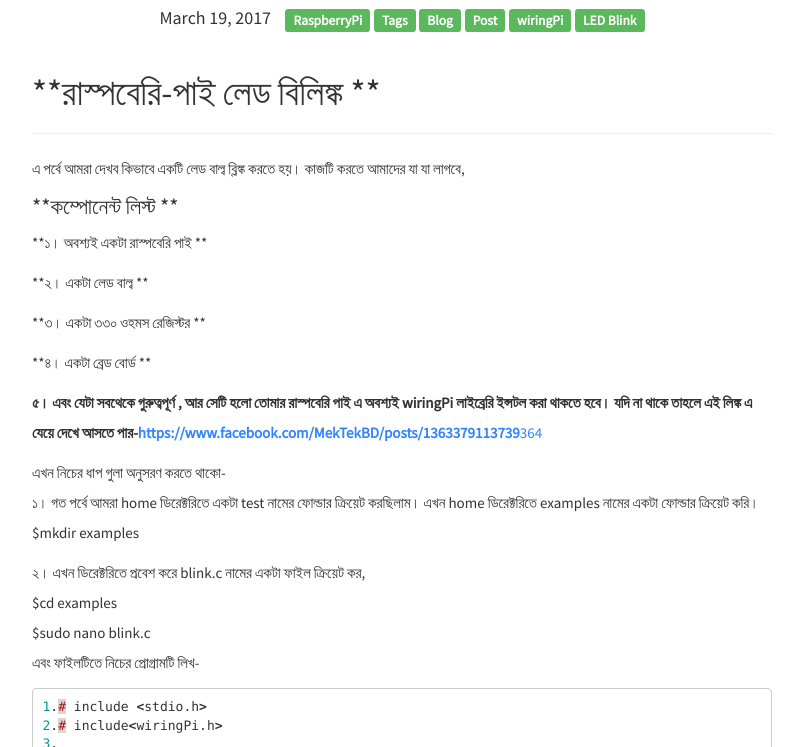
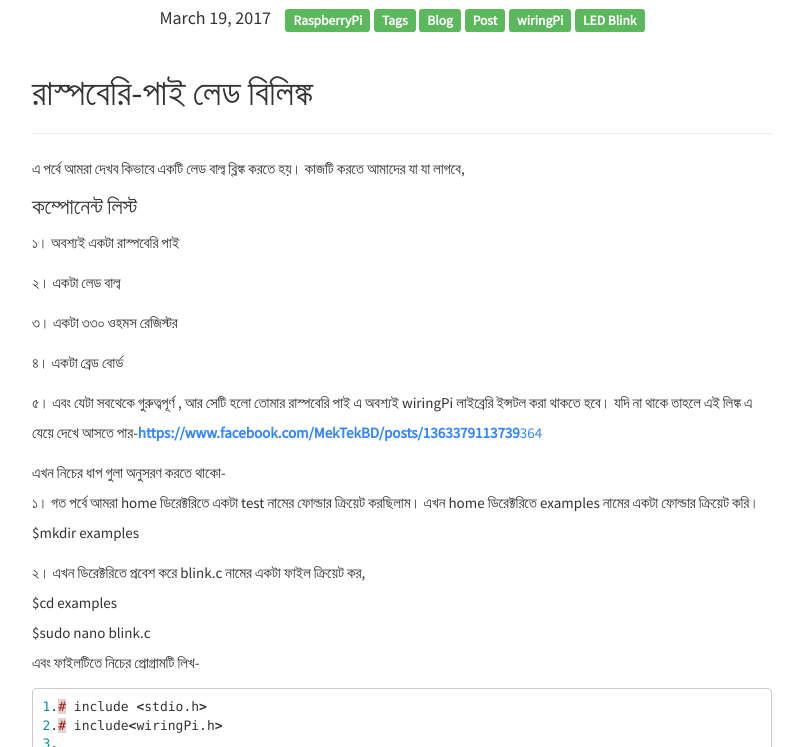
Before and after one commit to MekTekBD/saif, a Jekyll site: the page built from _posts/tutorial/2017-03-19-led-blink-with-wiringpi.md, in a window 1280 px wide and 900 px high, cut to the strip 153-900 px from the top of the window. Shown: the whole strip, without its empty margins (238-1041 px from the left). Built offline with Jekyll 4.4.1, drawn with Linux system fonts in a browser that asks for light colours; nearby versions of some CDN libraries; library files that are not in the unit come from our copies; comment, search, counter and statistics services are not loaded.

```diff
--- a/_posts/tutorial/2017-03-19-led-blink-with-wiringpi.md
+++ b/_posts/tutorial/2017-03-19-led-blink-with-wiringpi.md
@@ -11,23 +11,23 @@ tags:
 - LED Blink
 ---
 
-# **রাস্পবেরি-পাই লেড বিলিঙ্ক **
+# রাস্পবেরি-পাই লেড বিলিঙ্ক
 
 ---
 
 এ পর্বে আমরা দেখব কিভাবে একটি লেড বাল্ব ব্লিঙ্ক করতে হয়। কাজটি করতে আমাদের যা যা লাগবে,
 
-#### **কম্পোনেন্ট লিস্ট **
+#### কম্পোনেন্ট লিস্ট
 
-**১। অবশ্যই একটা রাস্পবেরি পাই **
+১। অবশ্যই একটা রাস্পবেরি পাই
 
-**২। একটা লেড বাল্ব **
+২। একটা লেড বাল্ব
 
-**৩। একটা ৩৩০ ওহমস রেজিস্টর **
+৩। একটা ৩৩০ ওহমস রেজিস্টর
 
-**৪। একটা ব্রেড বোর্ড **
+৪। একটা ব্রেড বোর্ড
 
-**৫। এবং যেটা সবথেকে গুরুত্বপূর্ণ , আর সেটি হলো তোমার রাস্পবেরি পাই এ অবশ্যই wiringPi লাইব্রেরি ইন্সটল করা থাকতে হবে। যদি না থাকে তাহলে এই লিঙ্ক এ যেয়ে দেখে আসতে পার-**[**https://www.facebook.com/MekTekBD/posts/1363379113739**364](https://www.facebook.com/MekTekBD/posts/1363379113739364)
+৫। এবং যেটা সবথেকে গুরুত্বপূর্ণ , আর সেটি হলো তোমার রাস্পবেরি পাই এ অবশ্যই wiringPi লাইব্রেরি ইন্সটল করা থাকতে হবে। যদি না থাকে তাহলে এই লিঙ্ক এ যেয়ে দেখে আসতে পার-[**https://www.facebook.com/MekTekBD/posts/1363379113739**364](https://www.facebook.com/MekTekBD/posts/1363379113739364)
 
 এখন নিচের ধাপ গুলা অনুসরণ করতে থাকো-
 ১। গত পর্বে আমরা home ডিরেক্টরিতে একটা test নামের ফোল্ডার ক্রিয়েট করছিলাম। এখন home ডিরেক্টরিতে examples নামের একটা ফোল্ডার ক্রিয়েট করি।
```
